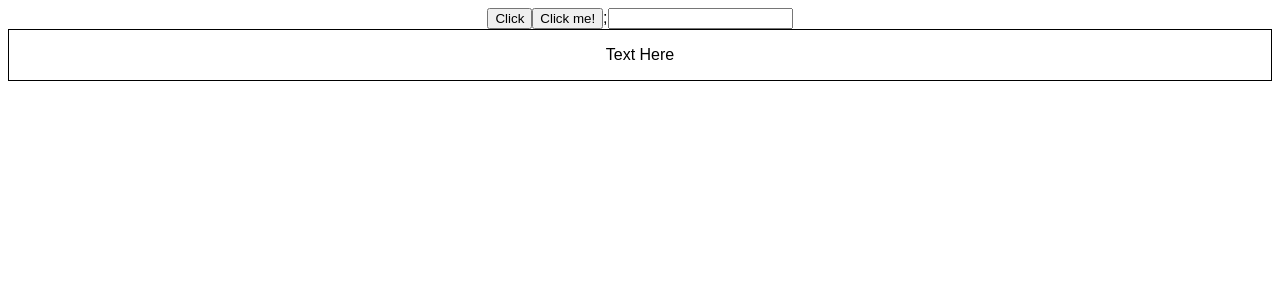
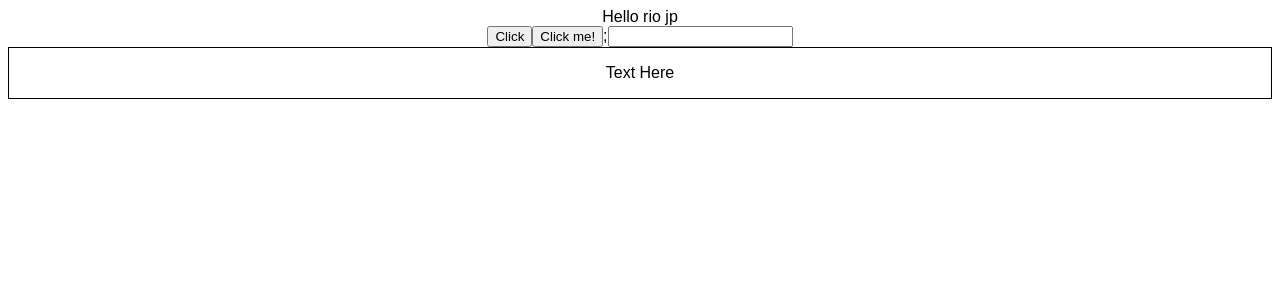
Before and after one commit to balinux/learn-react-typescript, a React (Create React App) app: page / in a window 1280 px wide. Shown: the top 300 px of the page. Built offline with nearby package versions, Linux system fonts and the light colour scheme.

Commit message:
8 - Prop Types and Tips

```diff
--- a/src/App.tsx
+++ b/src/App.tsx
@@ -55,6 +55,9 @@ export default function App() {
         <Heading children={"react component type"} />
       </Oscar> */}
       {/* contoh props button */}
+
+      <Person name={person} />
+
       <Button
         handleClick={() => {
           alert("button clicked");
--- a/src/components/Container.tsx
+++ b/src/components/Container.tsx
@@ -2,9 +2,9 @@ type ContainerProps = {
     style: React.CSSProperties
 }
 
-export const Container = (props :ContainerProps) => {
+export const Container = ({style} :ContainerProps) => {
     return (
-        <div style={props.style}>
+        <div style={style}>
             Text Here
         </div>
     )
--- a/src/components/Person.tsx
+++ b/src/components/Person.tsx
@@ -1,16 +1,18 @@
-// contoh type data object
-type PersonProps = {
-  name: {
-    first: string;
-    last: string;
-  };
-};
+// // contoh type data object
+// type PersonProps = {
+//   name: {
+//     first: string;
+//     last: string;
+//   };
+// };
 
-export const Person = (props: PersonProps) => {
+import { PersonProps } from "./Person.types";
+
+export const Person = ({ name }: PersonProps) => {
   return (
     <div>
       {" "}
-      Hello {props.name.first} {props.name.last}
+      Hello {name.first} {name.last}
     </div>
   );
 };
```
Also changed, not shown: src/components/Person.types.ts (added, +9 -0 lines), src/components/PersonList.tsx (+3 -4 lines).
